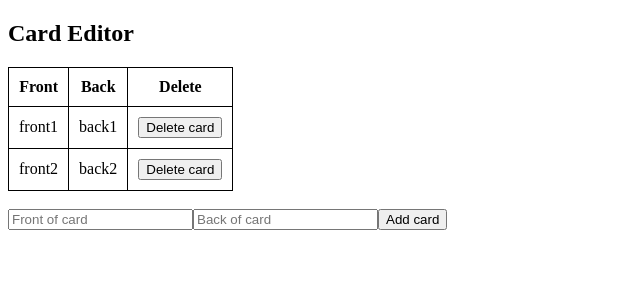
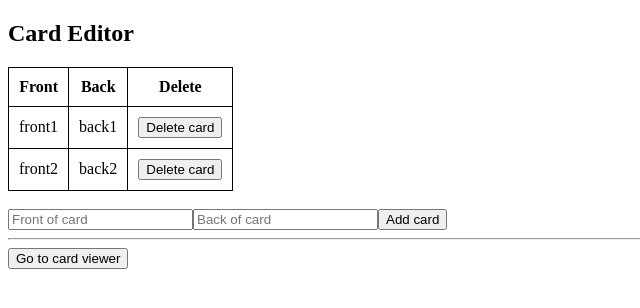
Before and after one commit to AlanWang610/bootcamp-flashcards, a React (Create React App) app: page / in a window 1280 px wide. Shown: the top 308 px of the page, without its empty margins (0-640 px from the left). Built offline with nearby package versions, Linux system fonts and the light colour scheme.

Commit message:
Replaced with github files

```diff
--- a/src/App.js
+++ b/src/App.js
@@ -1,5 +1,6 @@
 import React from 'react';
 import CardEditor from './CardEditor';
+import CardViewer from './CardViewer';
 
 class App extends React.Component {
   constructor(props) {
@@ -7,13 +8,38 @@ class App extends React.Component {
     this.state = {
       cards: [
         { front: 'front1', back: 'back1' },
-        { front: 'front2', back: 'back2' }
+        { front: 'front2', back: 'back2' },
       ],
+      editor: true,
     };
   }
 
-    render() {
-    return <CardEditor cards = {this.state.cards}/>;
+  addCard = card => {
+    const cards = this.state.cards.slice().concat(card);
+    this.setState({ cards });
+  };
+
+  deleteCard = index => {
+    const cards = this.state.cards.slice();
+    cards.splice(index, 1);
+    this.setState({ cards });
+  };
+
+  switchMode = () => this.setState({ editor: !this.state.editor });
+
+  render() {
+    if (this.state.editor) {
+      return (
+        <CardEditor
+          addCard={this.addCard}
+          cards={this.state.cards}
+          deleteCard={this.deleteCard}
+          switchMode={this.switchMode}
+        />
+      );
+    } else {
+      return <CardViewer switchMode={this.switchMode} />;
+    }
   }
 }
 
--- a/src/CardEditor.js
+++ b/src/CardEditor.js
@@ -7,22 +7,29 @@ class CardEditor extends React.Component {
     this.state = { front: '', back: '' };
   }
 
+  addCard = () => {
+    this.props.addCard(this.state);
+    this.setState({ front: '', back: '' });
+  };
 
+  deleteCard = index => this.props.deleteCard(index);
 
   handleChange = event =>
-        this.setState({ [event.target.name]: event.target.value})
+    this.setState({ [event.target.name]: event.target.value });
+
   render() {
     const cards = this.props.cards.map((card, index) => {
       return (
-                <tr>
+        <tr key={index}>
           <td>{card.front}</td>
           <td>{card.back}</td>
           <td>
-                        <button>Delete card</button>
+            <button onClick={() => this.deleteCard(index)}>Delete card</button>
           </td>
         </tr>
-            )
-        })
+      );
+    });
+
     return (
       <div>
         <h2>Card Editor</h2>
@@ -36,20 +43,22 @@ class CardEditor extends React.Component {
           </thead>
           <tbody>{cards}</tbody>
         </table>
-                <br/>
+        <br />
         <input
           name="front"
-                    onChange={this.handleFrontChange}
-                    placeholder = "Front of card"
-                    value = {this.state.front}
+          onChange={this.handleChange}
+          placeholder="Front of card"
+          value={this.state.front}
         />
         <input
           name="back"
-                    onChange={this.handleBackChange}
-                    placeholder = "Back of card"
-                    value = {this.state.back}
+          onChange={this.handleChange}
+          placeholder="Back of card"
+          value={this.state.back}
         />
-                <button>Add card</button>
+        <button onClick={this.addCard}>Add card</button>
+        <hr />
+        <button onClick={this.props.switchMode}>Go to card viewer</button>
       </div>
     );
   }
--- /dev/null
+++ b/src/CardViewer.js
@@ -0,0 +1,15 @@
+import React from 'react';
+
+class CardViewer extends React.Component {
+    render() {
+        return (
+            <div>
+                <h2>Card Viewer</h2>
+                <hr />
+                <button onClick = {this.props.switchMode}>Go to card editor</button>
+            </div>
+        )
+    }
+}
+
+export default CardViewer;
--- /dev/null
+++ b/src/index.css
@@ -0,0 +1,13 @@
+body {
+  margin: 0;
+  font-family: -apple-system, BlinkMacSystemFont, 'Segoe UI', 'Roboto', 'Oxygen',
+    'Ubuntu', 'Cantarell', 'Fira Sans', 'Droid Sans', 'Helvetica Neue',
+    sans-serif;
+  -webkit-font-smoothing: antialiased;
+  -moz-osx-font-smoothing: grayscale;
+}
+
+code {
+  font-family: source-code-pro, Menlo, Monaco, Consolas, 'Courier New',
+    monospace;
+}
```
Lines whose indentation alone changed are shown as unchanged.
